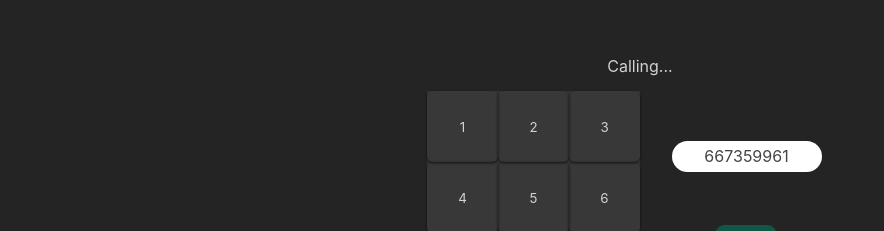
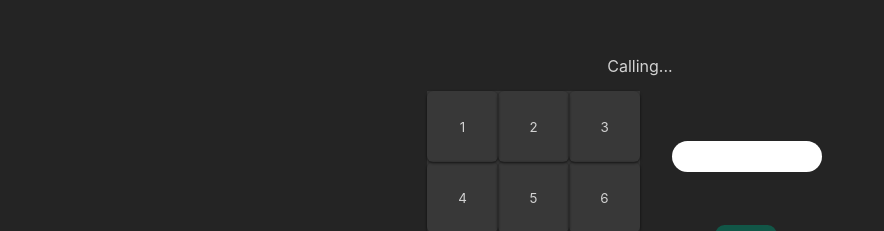
Before and after one commit to Jorgealia8/202205-W04CH04_Jorge-Alia, a React (Create React App) app: page / in a window 1280 px wide. Shown: the part 192-423 px from the top of the page, without its empty margins (0-884 px from the left). Built offline with nearby package versions, Linux system fonts and the light colour scheme.

Commit message:
Update display

```diff
--- a/src/components/display.tsx
+++ b/src/components/display.tsx
@@ -1,4 +1,4 @@
 import React from 'react';
 export function Display() {
-    return <span className="number">667359961</span>;
+    return <span className="number"></span>;
 }
```
